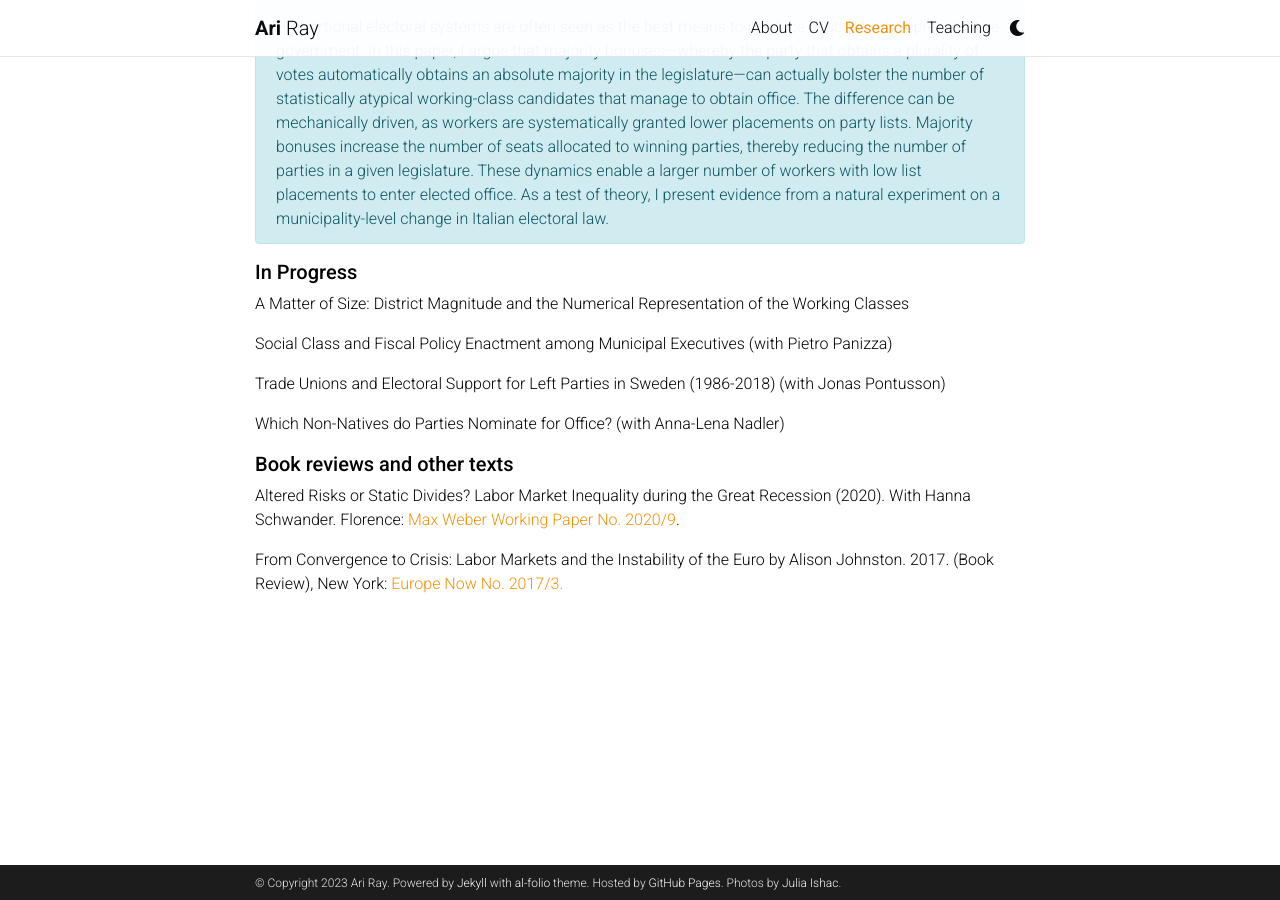
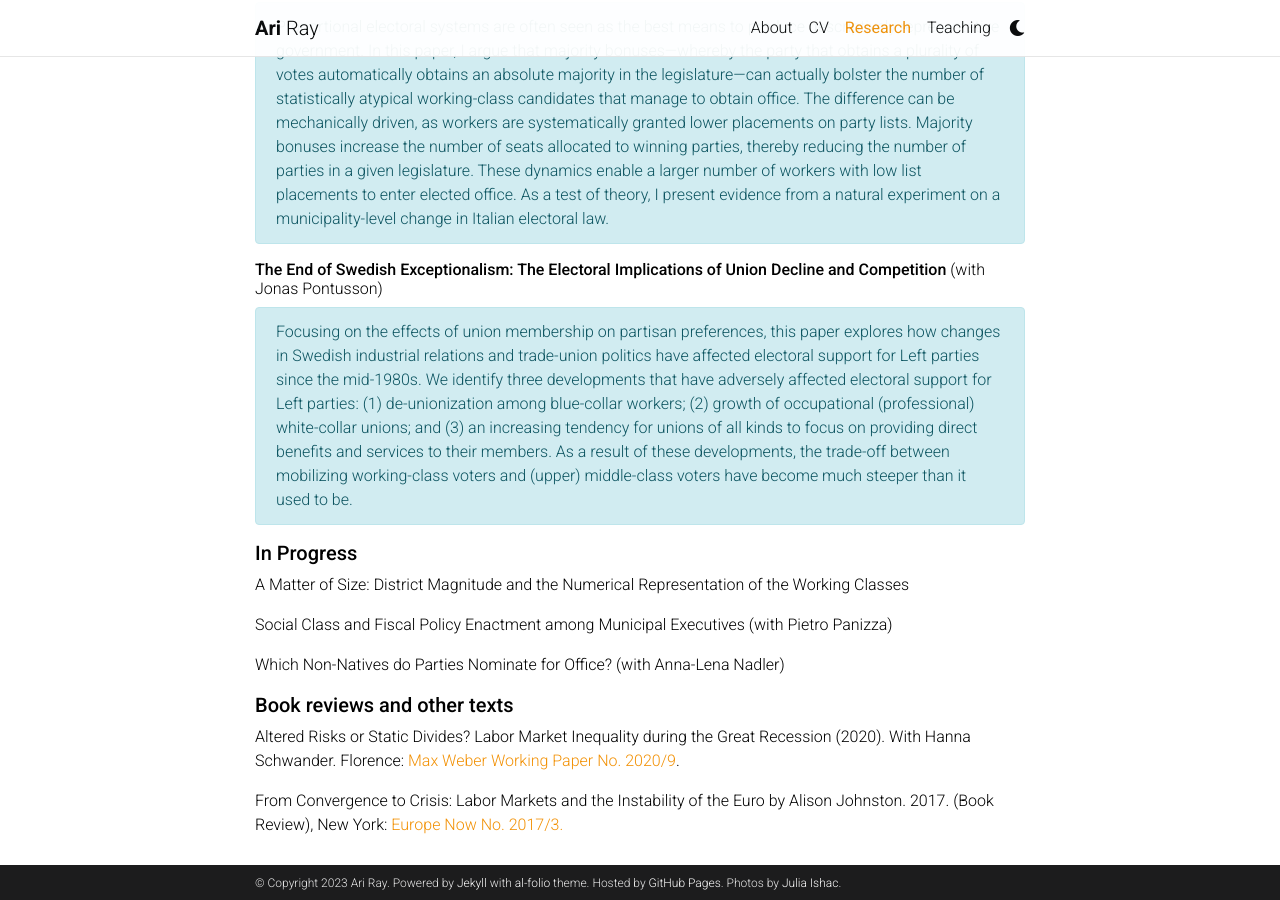
Before and after one commit to ariray/ariray.github.io, a Jekyll site: the page built from _pages/research.md, in a window 1280 px wide and 900 px high, scrolled down 1439 px. Built offline with Jekyll 4.4.1, drawn with Linux system fonts in a browser that asks for light colours; comment, search, counter and statistics services are not loaded; a style sheet for code colours, icons or effects is not loaded.

Commit message:
edit abstracts

```diff
--- a/_pages/research.md
+++ b/_pages/research.md
@@ -36,7 +36,12 @@ nav_order: 3
 <div markdown="span" class="alert alert-info" role="alert">What happens to people’s social policy preferences when their expectations concerning collective behavior are met or even exceeded? Conversely, what happens when their these expectations are unmet, and trust is thereby breached? Drawing on the first Italian COVID-19 lockdown as a massive exercise in collective action, this study tests how information on lockdown compliance rates causally affects the social policy preferences of Italian voters, conditional on their pre-treatment levels of trust. Examining social policy preferences across multiple dimensions, we find that trust is most closely linked to attitudes towards transfer generosity rather than to preferences regarding policy universalism and conditionality. Results highlight that neutral, fact-based information on cooperation levels can affect social policy preferences, and that the direction of attitude change depends on whether one’s trust has been met or breached. </div>
 
 ###### **Electoral Formulas, Party Magnitude and Class Representation in List Systems**
+
 <div markdown="span" class="alert alert-info" role="alert">Proportional electoral systems are often seen as the best means to produce descriptively representative government. In this paper, I argue that majority bonuses---whereby the party that obtains a plurality of votes automatically obtains an absolute majority in the legislature---can actually bolster the number of statistically atypical working-class candidates that manage to obtain office. The difference can be mechanically driven, as workers are systematically granted lower placements on party lists. Majority bonuses increase the number of seats allocated to winning parties, thereby reducing the number of parties in a given legislature. These dynamics enable a larger number of workers with low list placements to enter elected office. As a test of theory, I present evidence from a natural experiment on a municipality-level change in Italian electoral law.</div>
+
+###### **The End of Swedish Exceptionalism: The Electoral Implications of Union Decline and Competition** (with Jonas Pontusson)
+
+<div markdown="span" class="alert alert-info" role="alert">Focusing on the effects of union membership on partisan preferences, this paper explores how changes in Swedish industrial relations and trade-union politics have affected electoral support for Left parties since the mid-1980s.  We identify three developments that have adversely affected electoral support for Left parties: (1) de-unionization among blue-collar workers; (2) growth of occupational (professional) white-collar unions; and (3) an increasing tendency for unions of all kinds to focus on providing direct benefits and services to their members.  As a result of these developments, the trade-off between mobilizing working-class voters and (upper) middle-class voters have become much steeper than it used to be.</div>
 
 
 
@@ -45,8 +50,6 @@ nav_order: 3
 A Matter of Size: District Magnitude and the Numerical Representation of the Working Classes
 
 Social Class and Fiscal Policy Enactment among Municipal Executives (with Pietro Panizza)
-
-Trade Unions and Electoral Support for Left Parties in Sweden (1986-2018) (with Jonas Pontusson)
 
 Which Non-Natives do Parties Nominate for Office? (with Anna-Lena Nadler)
 
```
Also changed, not shown: 10 other files.
